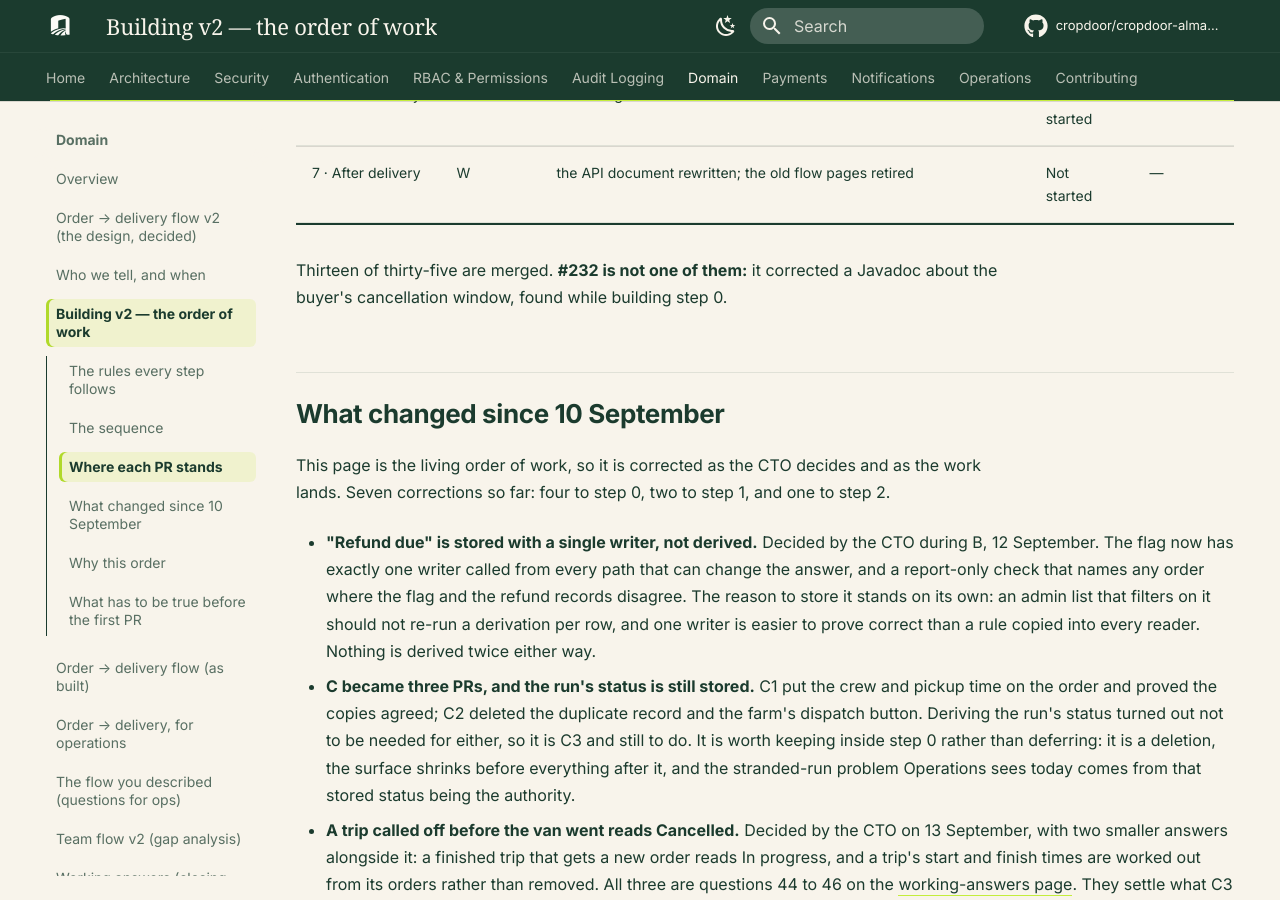
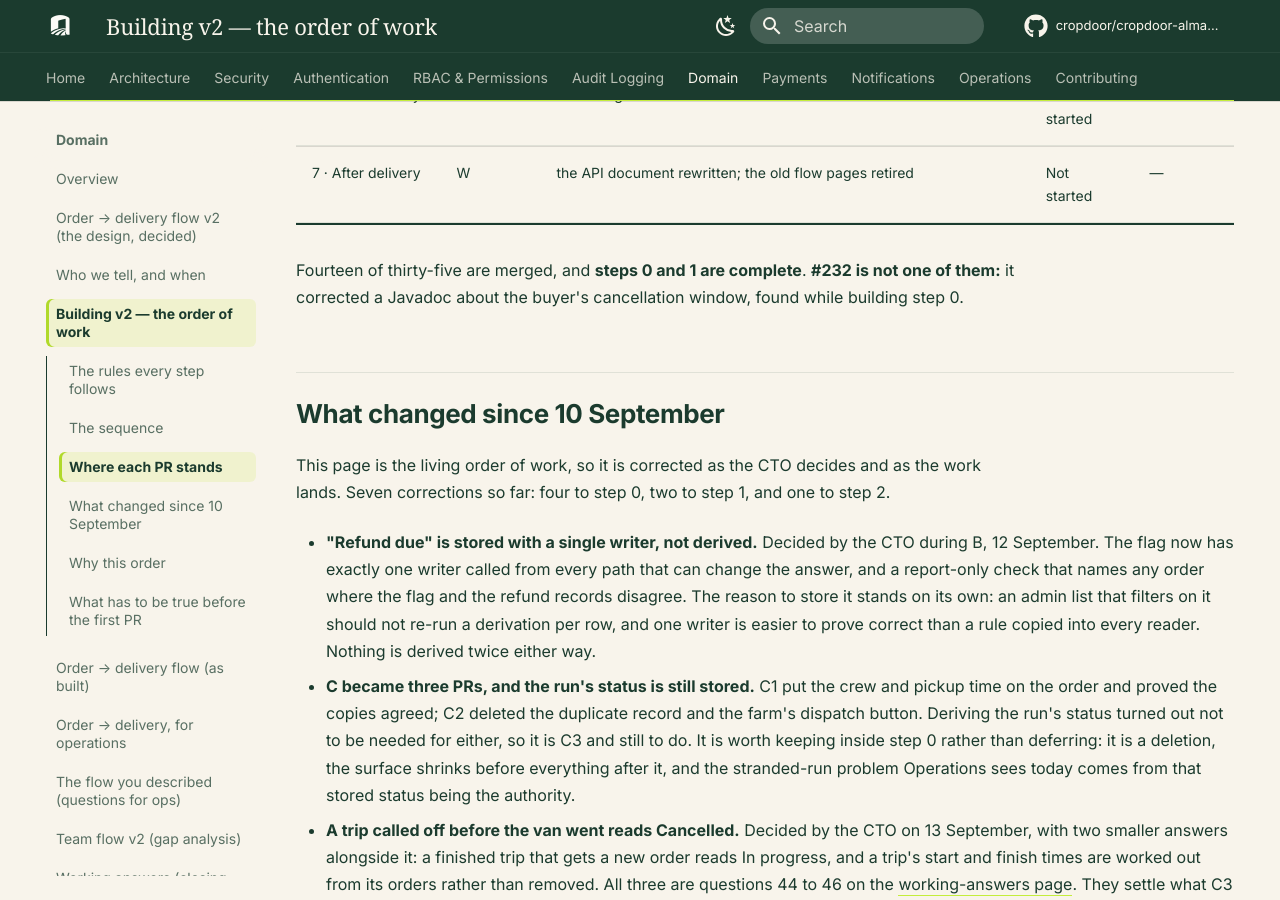
Before and after one commit to cropdoor/cropdoor-almanac, an MkDocs documentation site: the page built from docs/domain/order-delivery-flow-v2-build-order.md, in a window 1280 px wide and 900 px high, scrolled down 6417 px. Built offline with MkDocs 1.6.1 and Material for MkDocs 9.7.7, drawn with Linux system fonts in a browser that asks for light colours; some web fonts are replaced; comment, search, counter and statistics services are not loaded.

Commit message:
docs(domain): F3 is merged — step 1 is complete
Fourteen of thirty-five. The settings screen, the tax list and the platform
commission rate are all in, so every later step reads its numbers from a place
Ops can change.

```diff
--- a/docs/domain/order-delivery-flow-v2-build-order.md
+++ b/docs/domain/order-delivery-flow-v2-build-order.md
@@ -78,7 +78,7 @@ The one place that says what is finished. A PR is **Done** only once it is merge
 | 7 · After delivery | V | two ratings | Not started | — |
 | 7 · After delivery | W | the API document rewritten; the old flow pages retired | Not started | — |
 
-Thirteen of thirty-five are merged. **#232 is not one of them:** it corrected a Javadoc about the buyer's cancellation window, found while building step 0.
+Fourteen of thirty-five are merged, and **steps 0 and 1 are complete**. **#232 is not one of them:** it corrected a Javadoc about the buyer's cancellation window, found while building step 0.
 
 ## What changed since 10 September
 
```
Also changed, not shown: other parts of docs/domain/order-delivery-flow-v2-build-order.md (+1 -1 lines).
